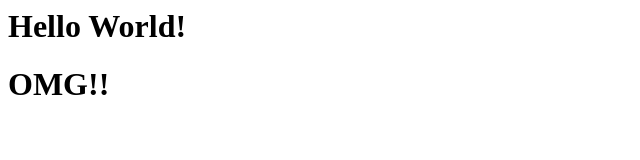
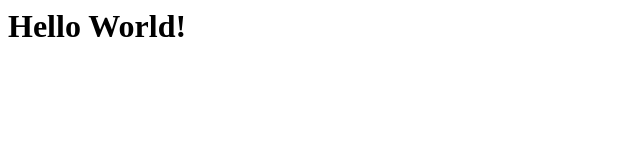
Before and after one commit to kikkoooo/wtfgit, a plain HTML site: page index.html in a window 1280 px wide. Shown: the whole page, without its empty margins (0-640 px from the left). Drawn offline with Linux system fonts and the light colour scheme.

Commit message:
remove OMG headings

```diff
--- a/index.html
+++ b/index.html
@@ -1,2 +1 @@
 <h1>Hello World!</h1>
-<h1>OMG!!</h1>
```
